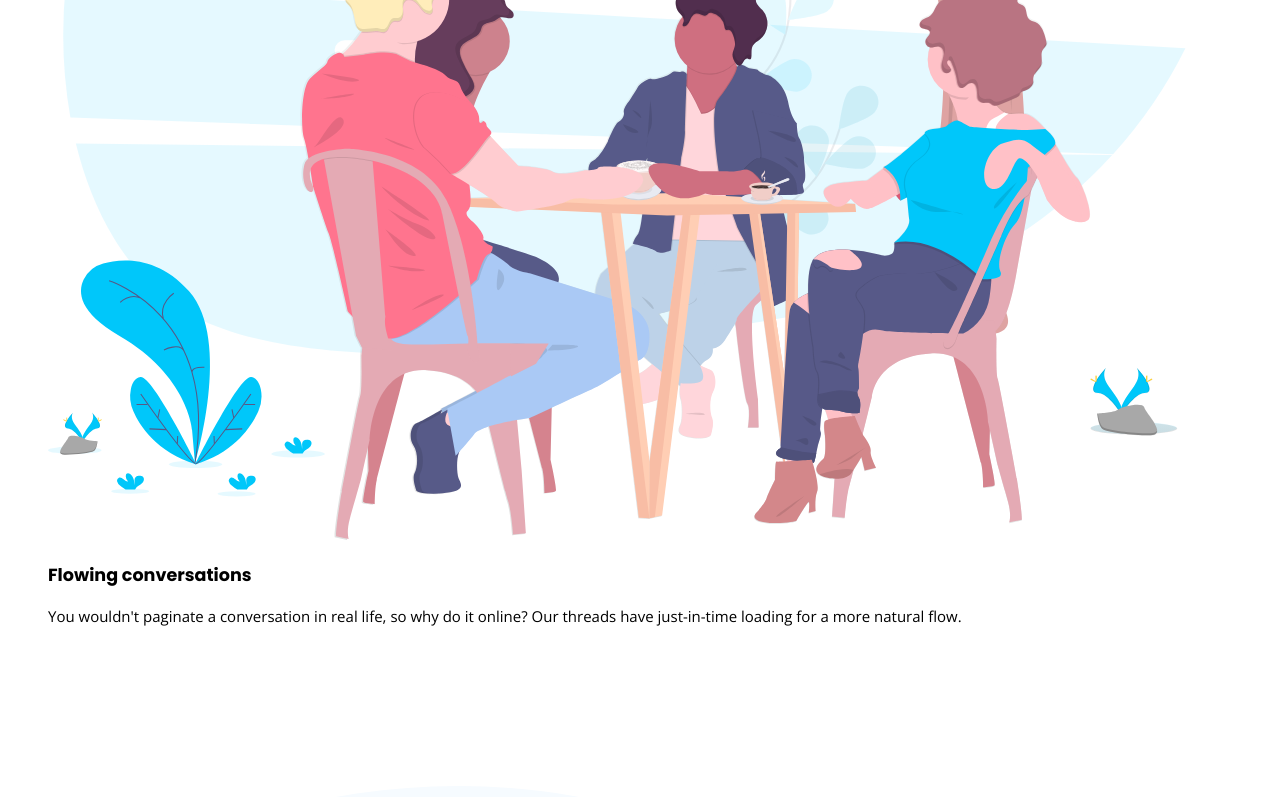
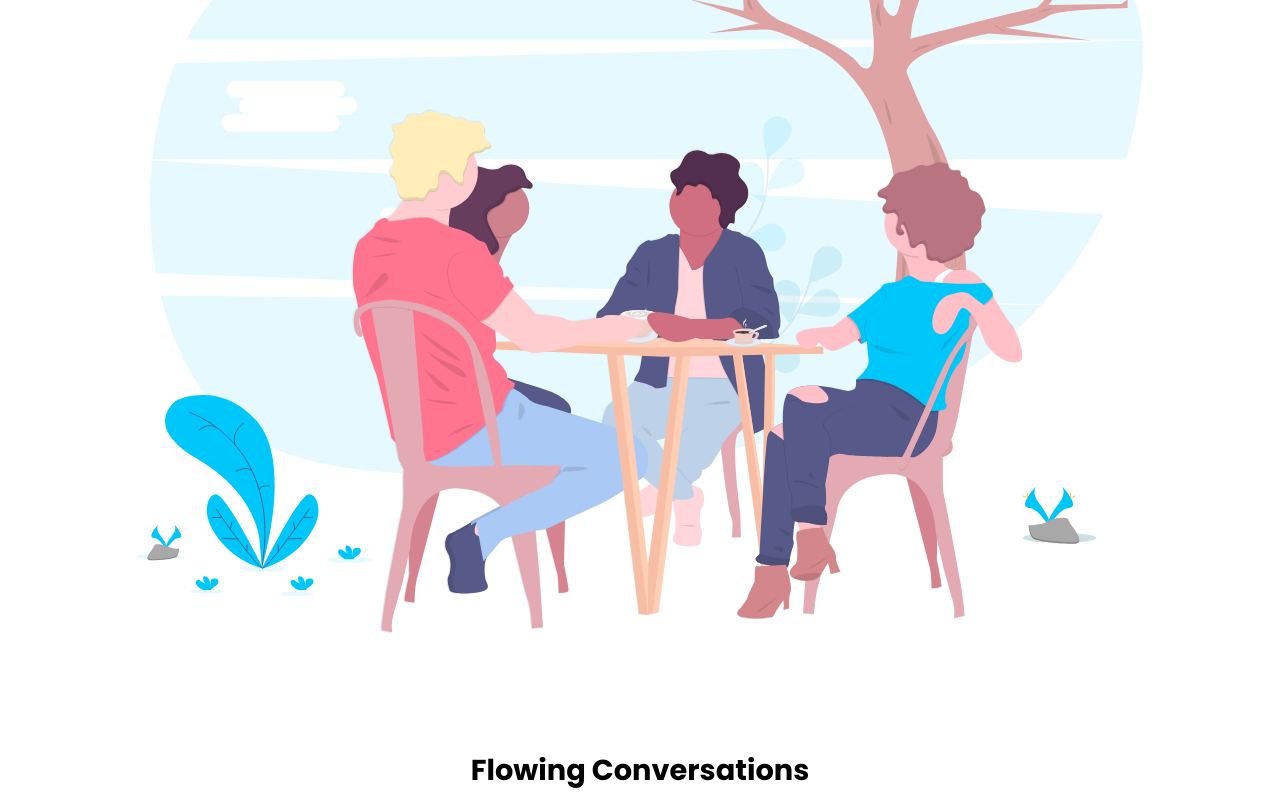
Before and after one commit to AJ-Romera/huddle-landing-page-with-curved-sections-fm, a website: page index.html in a window 1280 px wide. Shown: the part 4336-5133 px from the top of the page. Drawn offline with nearby package versions, Linux system fonts and the light colour scheme.

Commit message:
CHNG: Styles Info-Section

```diff
--- a/index.html
+++ b/index.html
@@ -72,7 +72,7 @@
 				alt="Background wave to divide section 1 top"
 				class="bg-section-top-mobile-1"
 			/>
-			<div>
+			<div class="info-1">
 				<img
 					src="./images/illustration-grow-together.svg"
 					alt="Two persons working and growing together with blue messages at the background"
@@ -88,7 +88,7 @@
 				src="./images/bg-section-bottom-mobile-1.svg"
 				alt="Background wave to divide section 1 bottom"
 			/>
-			<div>
+			<div class="info-2">
 				<img
 					src="./images/illustration-flowing-conversation.svg"
 					alt="Diversity of people having a flowing conversation around a table with Summer vibes"
@@ -104,7 +104,7 @@
 				src="./images/bg-section-top-mobile-2.svg"
 				alt="Background wave to divide section 2 top"
 			/>
-			<div>
+			<div class="info-3">
 				<img
 					src="./images/illustration-your-users.svg"
 					alt="Two persons working and growing together with blue messages at the background"
--- a/styles.css
+++ b/styles.css
@@ -117,8 +117,37 @@ header a:hover {
 	opacity: 40%;
 }
 
+.info-section {
+	display: flex;
+	flex-direction: column;
+	text-align: center;
+}
 .info-section div {
-	margin: 0 2.5rem 10rem 2.5rem;
+	padding: 0 2.5rem;
+}
+.info-section div img {
+	width: 85%;
+	padding: 5.2rem 0;
+}
+.info-section div h3 {
+	text-transform: capitalize;
+	font-size: 1.8rem;
+	font-weight: 700;
+}
+.info-section div p {
+	font-size: 1.25rem;
+	font-weight: 600;
+	line-height: 2rem;
+	padding-bottom: 6rem;
+}
+.info-1 {
+	background-color: #f6fbff;
+}
+.info-2 {
+	padding-top: 5.2rem !important;
+}
+.info-3 {
+	background-color: #f6fbff;
 }
 
 .attribution {
```
